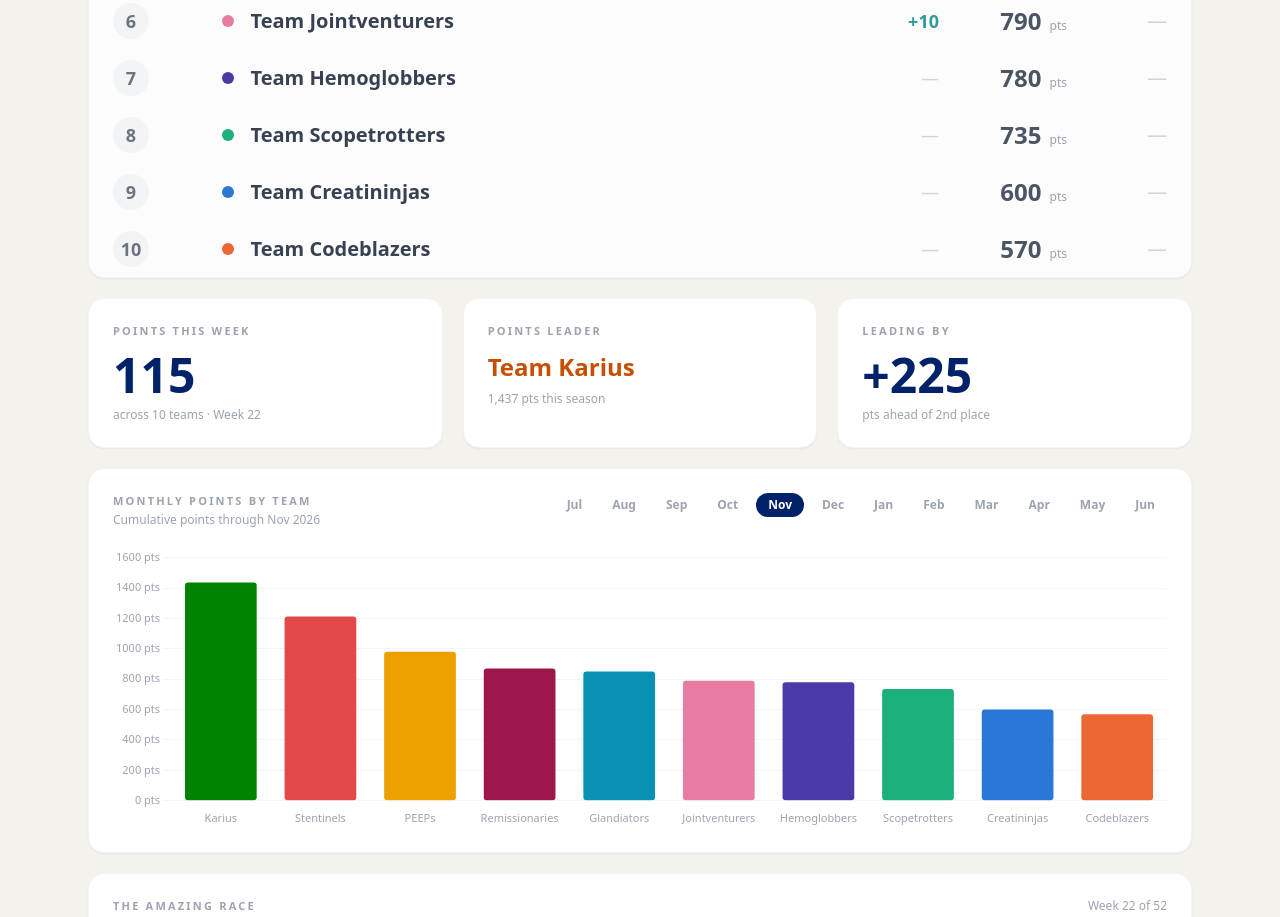
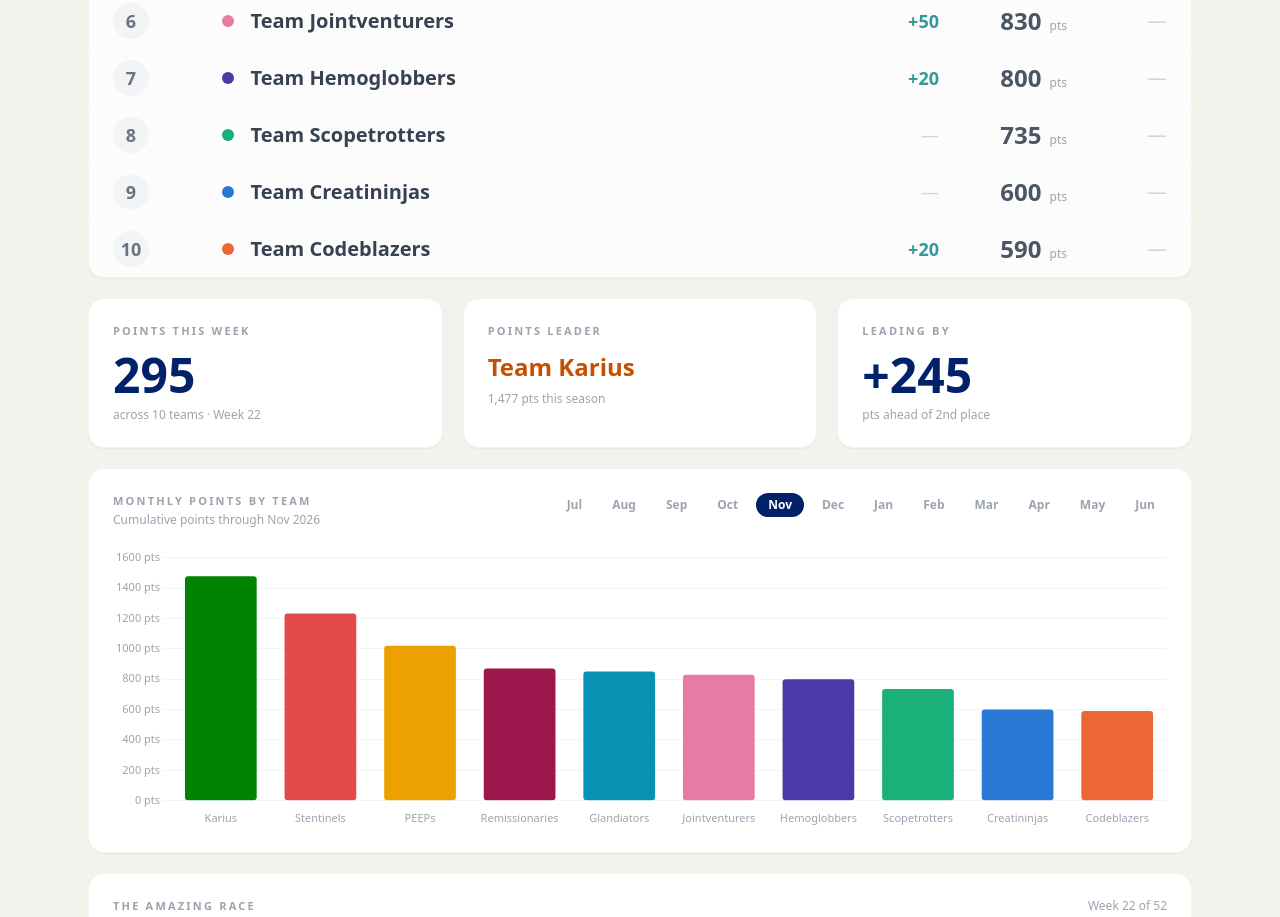
Before and after one commit to dukeimchiefs/IMDashboard, a plain HTML site: page index.html in a window 1280 px wide. Shown: the part 569-1486 px from the top of the page. Drawn offline with nearby package versions, Linux system fonts and the light colour scheme.

Commit message:
Automated attendance sync 2026-11-24 15:00

```diff
--- a/data.js
+++ b/data.js
@@ -1,6 +1,6 @@
-// Auto-generated 2026-11-24 09:00 by refresh_data.py — do not edit manually.
+// Auto-generated 2026-11-24 15:00 by refresh_data.py — do not edit manually.
 // To refresh: run python3 refresh_data.py then commit data.js
-// payload v=84e69976
+// payload v=f239eea0
 const SAMPLE_DATA = {
     "months": [
         "Jul",
@@ -59,13 +59,13 @@ const SAMPLE_DATA = {
         {
             "name": "Team Karius",
             "color": "#008300",
-            "total": 1437,
+            "total": 1477,
             "monthly": [
                 130,
                 437,
                 140,
                 690,
-                40
+                80
             ],
             "weekly": [
                 50,
@@ -88,7 +88,7 @@ const SAMPLE_DATA = {
                 10,
                 30,
                 0,
-                0
+                40
             ],
             "rank": 1,
             "prevRank": 1
@@ -96,13 +96,13 @@ const SAMPLE_DATA = {
         {
             "name": "Team Stentinels",
             "color": "#e34948",
-            "total": 1212,
+            "total": 1232,
             "monthly": [
                 300,
                 217,
                 230,
                 390,
-                75
+                95
             ],
             "weekly": [
                 50,
@@ -125,7 +125,7 @@ const SAMPLE_DATA = {
                 0,
                 40,
                 30,
-                5
+                25
             ],
             "rank": 2,
             "prevRank": 2
@@ -133,13 +133,13 @@ const SAMPLE_DATA = {
         {
             "name": "Team PEEPs",
             "color": "#eda100",
-            "total": 980,
+            "total": 1020,
             "monthly": [
                 190,
                 90,
                 320,
                 340,
-                40
+                80
             ],
             "weekly": [
                 50,
@@ -162,7 +162,7 @@ const SAMPLE_DATA = {
                 0,
                 20,
                 0,
-                20
+                60
             ],
             "rank": 3,
             "prevRank": 3
@@ -244,13 +244,13 @@ const SAMPLE_DATA = {
         {
             "name": "Team Jointventurers",
             "color": "#e87ba4",
-            "total": 790,
+            "total": 830,
             "monthly": [
                 140,
                 150,
                 220,
                 240,
-                40
+                80
             ],
             "weekly": [
                 60,
@@ -273,7 +273,7 @@ const SAMPLE_DATA = {
                 0,
                 0,
                 30,
-                10
+                50
             ],
             "rank": 6,
             "prevRank": 6
@@ -281,13 +281,13 @@ const SAMPLE_DATA = {
         {
             "name": "Team Hemoglobbers",
             "color": "#4a3aa7",
-            "total": 780,
+            "total": 800,
             "monthly": [
                 70,
                 125,
                 80,
                 505,
-                0
+                20
             ],
             "weekly": [
                 50,
@@ -310,7 +310,7 @@ const SAMPLE_DATA = {
                 0,
                 0,
                 0,
-                0
+                20
             ],
             "rank": 7,
             "prevRank": 7
@@ -392,13 +392,13 @@ const SAMPLE_DATA = {
         {
             "name": "Team Codeblazers",
             "color": "#eb6834",
-            "total": 570,
+            "total": 590,
             "monthly": [
                 200,
                 100,
                 170,
                 100,
-                0
+                20
             ],
             "weekly": [
                 50,
@@ -421,7 +421,7 @@ const SAMPLE_DATA = {
                 0,
                 0,
                 0,
-                0
+                20
             ],
             "rank": 10,
             "prevRank": 10
@@ -430,7 +430,7 @@ const SAMPLE_DATA = {
     "categories": [
         {
             "label": "Attendance",
-            "value": 5190,
+            "value": 5370,
             "color": "#EC4899"
         },
         {
--- a/index.html
+++ b/index.html
@@ -6,7 +6,7 @@
     <title>Duke Internal Medicine</title>
     <script src="https://cdn.tailwindcss.com"></script>
     <script src="https://cdn.jsdelivr.net/npm/chart.js@4"></script>
-    <script src="data.js?v=84e69976"></script>
+    <script src="data.js?v=f239eea0"></script>
     <script>
         const DUKE_BLUE = '#012169';
         const ORANGE    = '#C84E00';
```
